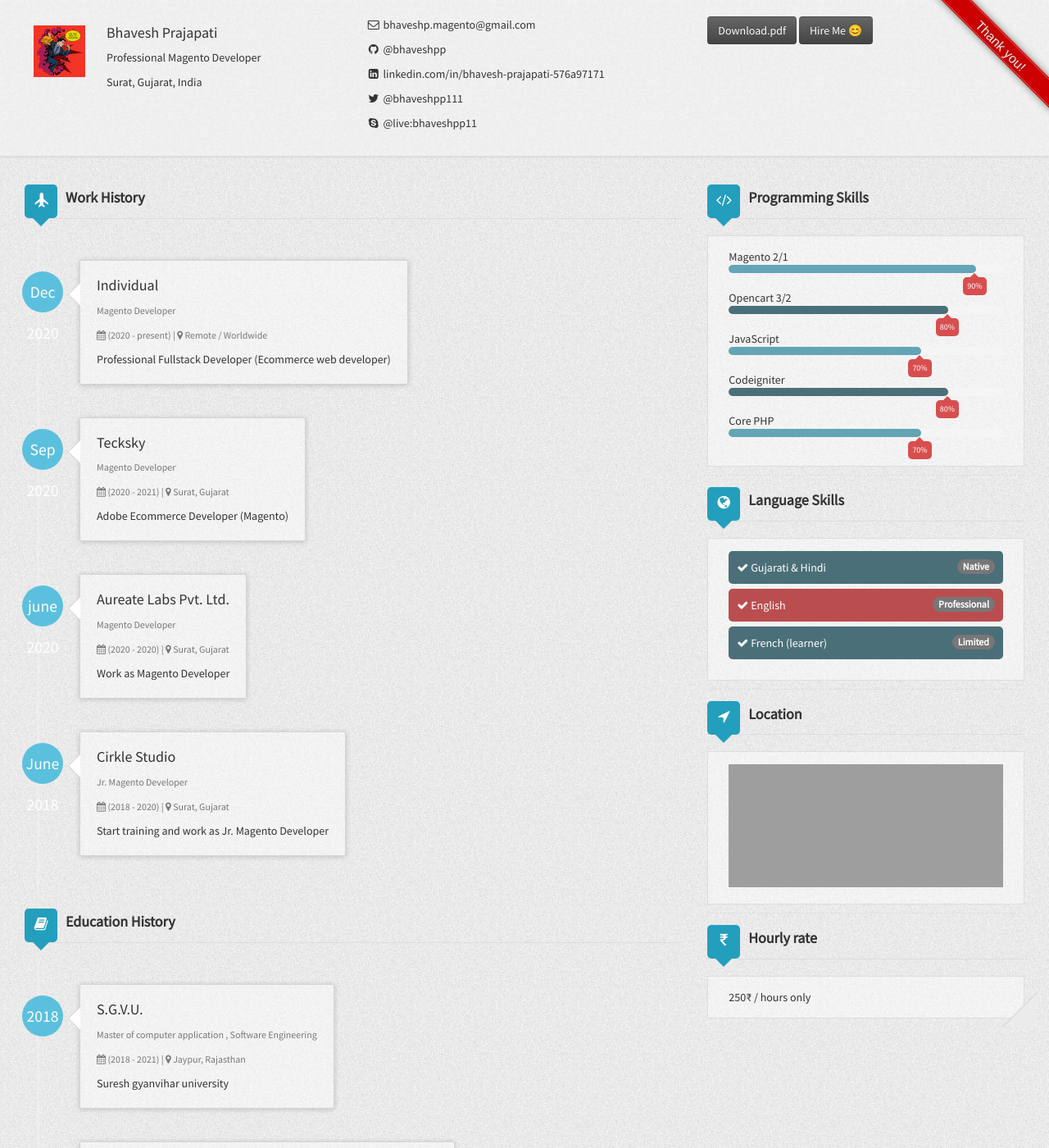
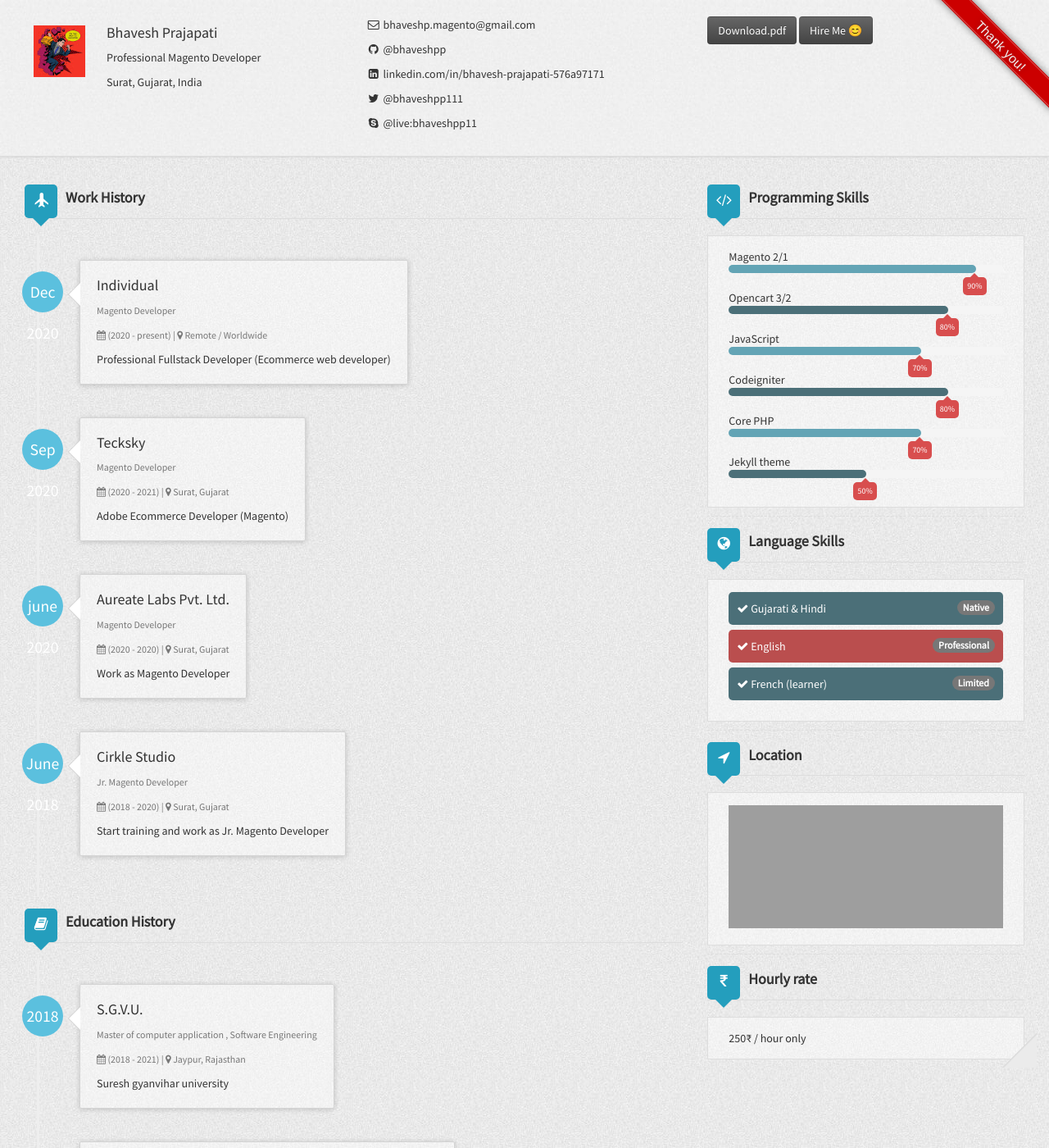
Before and after one commit to bhaveshpp/bhaveshpp.github.io, a Jekyll site: the page built from index.html, in a window 1280 px wide and 1400 px high. Shown: the whole window at 82% size. Built offline with Jekyll 4.4.1, drawn with Linux system fonts in a browser that asks for light colours; nearby versions of some CDN libraries; grey boxes are pictures that could not be loaded.

Commit message:
content update

```diff
--- a/_config.yml
+++ b/_config.yml
@@ -105,6 +105,9 @@ author:
     - skill5:
       name: Core PHP
       percentage: 70%
+    - skill6:
+      name: Jekyll theme
+      percentage: 50%
 footerLinks:
   - link1:
     label: stack
--- a/index.html
+++ b/index.html
@@ -261,7 +261,7 @@ layout: default
             <div class="deviter"></div>
             <h3 class="title with-icon"><span class="fa fa-inr cat-title"></span> Hourly rate</h3>
             <div class="grid-block">
-                <span>250₹ / hours only</span>
+                <span>250₹ / hour only</span>
             </div>
         </div>
     </div>
```
